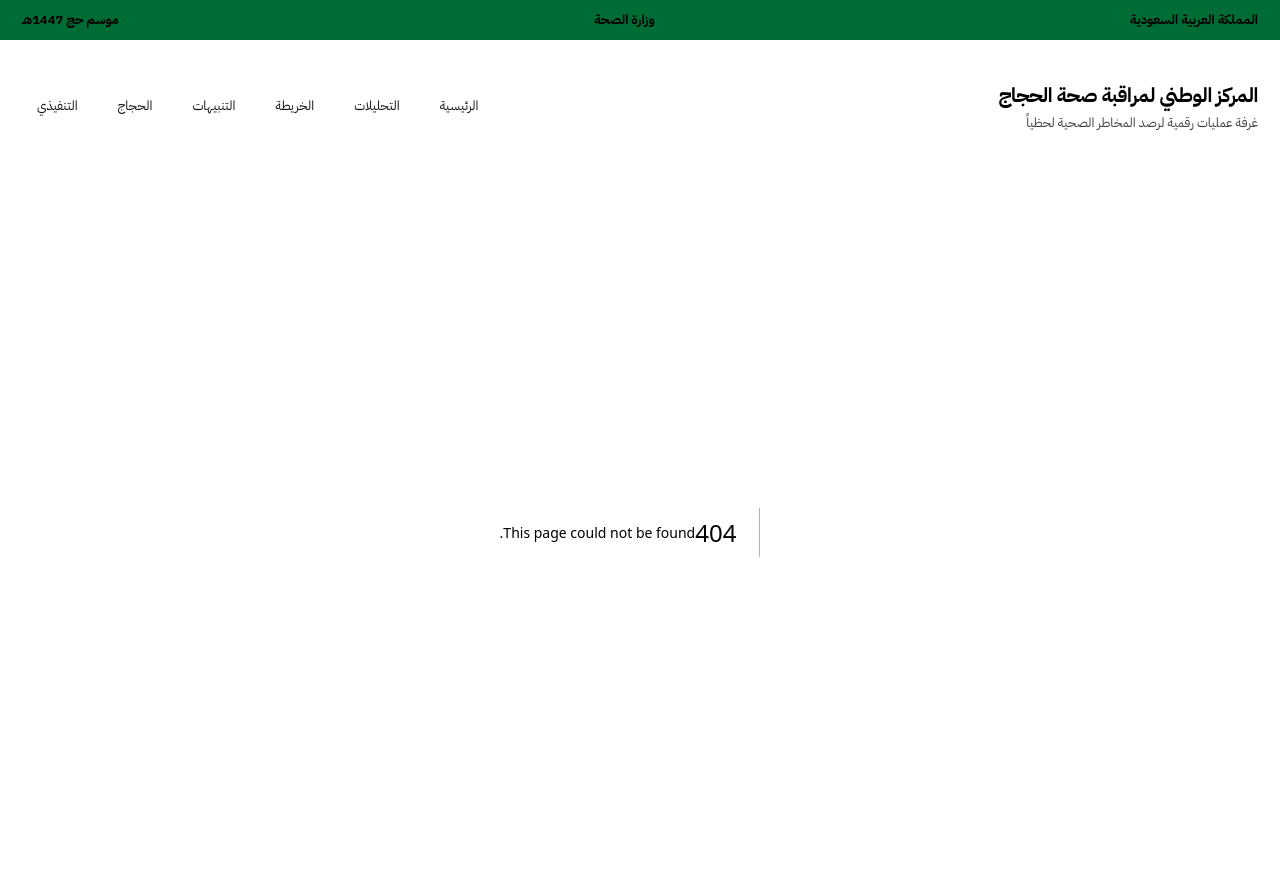
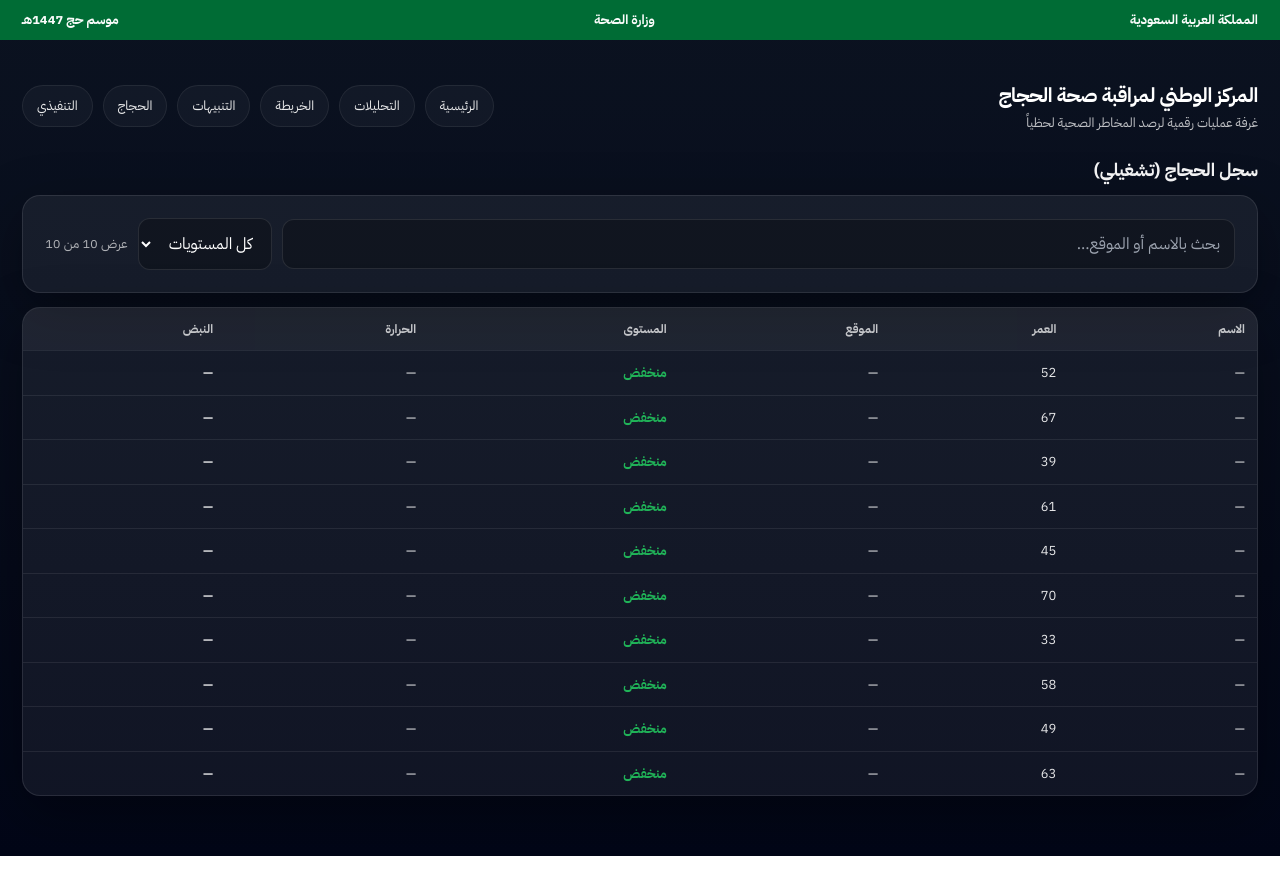
Before and after one commit to jkg9rmd8td-blip/hajj-health-monitoring, a Next.js app: page /pilgrims in a window 1280 px wide. Before the commit this address had no page. Shown: the top 894 px of the page. After the commit the page ends 856 px from the top, so only its background shows below. Built offline with nearby package versions, Linux system fonts and the light colour scheme.

Commit message:
Create page.js

```diff
--- /dev/null
+++ b/app/pilgrims/page.js
@@ -0,0 +1,115 @@
+"use client"
+
+import { useEffect, useMemo, useState } from "react"
+
+export default function سجل_الحجاج() {
+  const [data, setData] = useState([])
+  const [q, setQ] = useState("")
+  const [risk, setRisk] = useState("all")
+
+  useEffect(() => {
+    fetch("/api/pilgrims")
+      .then(r => r.json())
+      .then(setData)
+      .catch(() => setData([]))
+  }, [])
+
+  const rows = useMemo(() => {
+    const text = q.trim().toLowerCase()
+    return data
+      .filter(p => (risk === "all" ? true : p.risk === risk))
+      .filter(p => {
+        if (!text) return true
+        const name = String(p.name ?? "").toLowerCase()
+        const loc = String(p.location ?? "").toLowerCase()
+        return name.includes(text) || loc.includes(text)
+      })
+      .slice(0, 100)
+  }, [data, q, risk])
+
+  return (
+    <main>
+      <div className="sectionTitle">سجل الحجاج (تشغيلي)</div>
+
+      <div className="card" style={{ marginBottom: 14 }}>
+        <div style={{ display: "flex", gap: 10, flexWrap: "wrap", alignItems: "center" }}>
+          <input
+            value={q}
+            onChange={(e) => setQ(e.target.value)}
+            placeholder="بحث بالاسم أو الموقع…"
+            style={{
+              flex: "1 1 240px",
+              padding: "12px 14px",
+              borderRadius: 12,
+              border: "1px solid rgba(255,255,255,.10)",
+              background: "rgba(0,0,0,.25)",
+              color: "white",
+              outline: "none"
+            }}
+          />
+
+          <select
+            value={risk}
+            onChange={(e) => setRisk(e.target.value)}
+            style={{
+              padding: "12px 14px",
+              borderRadius: 12,
+              border: "1px solid rgba(255,255,255,.10)",
+              background: "rgba(0,0,0,.25)",
+              color: "white",
+              outline: "none"
+            }}
+          >
+            <option value="all">كل المستويات</option>
+            <option value="critical">حرج</option>
+            <option value="medium">متوسط</option>
+            <option value="low">منخفض</option>
+          </select>
+
+          <span style={{ opacity: .65, fontSize: 13 }}>
+            عرض {rows.length} من {data.length}
+          </span>
+        </div>
+      </div>
+
+      <div className="card" style={{ padding: 0 }}>
+        <table className="table">
+          <thead>
+            <tr>
+              <th>الاسم</th>
+              <th>العمر</th>
+              <th>الموقع</th>
+              <th>المستوى</th>
+              <th>الحرارة</th>
+              <th>النبض</th>
+            </tr>
+          </thead>
+          <tbody>
+            {rows.map((p, i) => (
+              <tr key={i}>
+                <td>{p.name ?? "—"}</td>
+                <td>{p.age ?? "—"}</td>
+                <td>{p.location ?? "—"}</td>
+                <td style={{ fontWeight: 900 }} className={p.risk === "critical" ? "red" : p.risk === "medium" ? "amber" : "green"}>
+                  {p.risk === "critical" ? "حرج" : p.risk === "medium" ? "متوسط" : "منخفض"}
+                </td>
+                <td>{p.temperature ?? "—"}</td>
+                <td className={Number(p.heartRate) >= 120 ? "red" : ""} style={{ fontWeight: Number(p.heartRate) >= 120 ? 900 : 600 }}>
+                  {p.heartRate ?? "—"}
+                </td>
+              </tr>
+            ))}
+
+            {rows.length === 0 && (
+              <tr>
+                <td colSpan={6} style={{ textAlign: "center", opacity: .6, padding: 18 }}>
+                  لا توجد نتائج مطابقة.
+                </td>
+              </tr>
+            )}
+          </tbody>
+        </table>
+      </div>
+    </main>
+  )
+}
```
